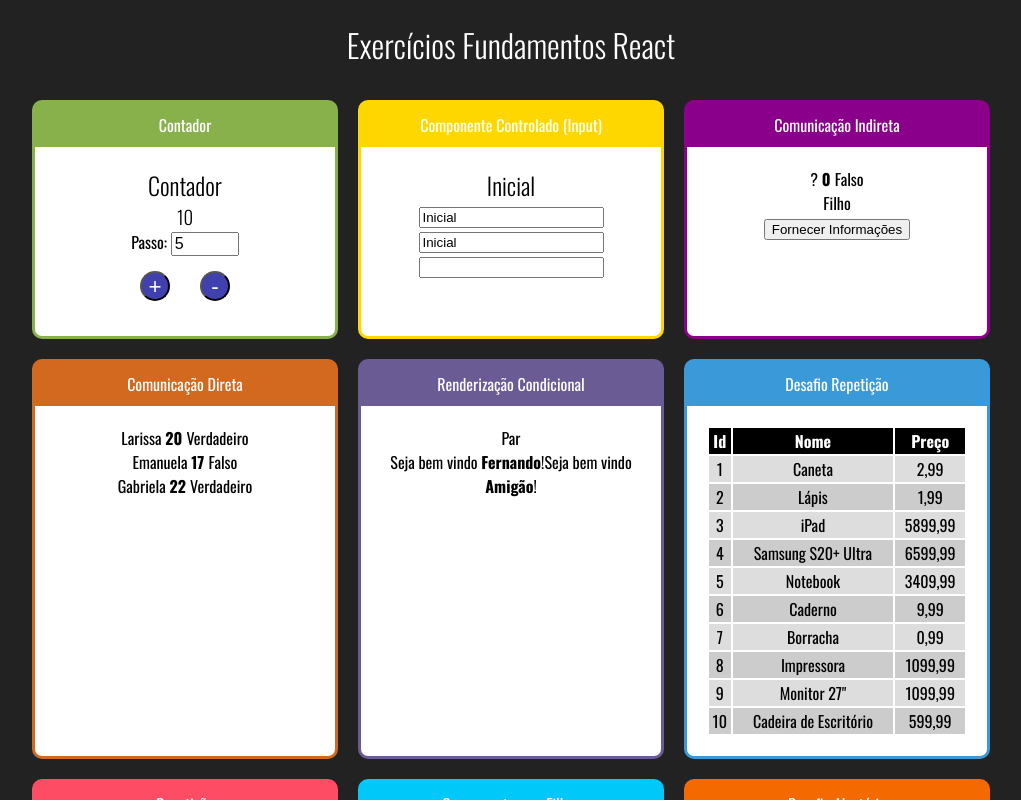
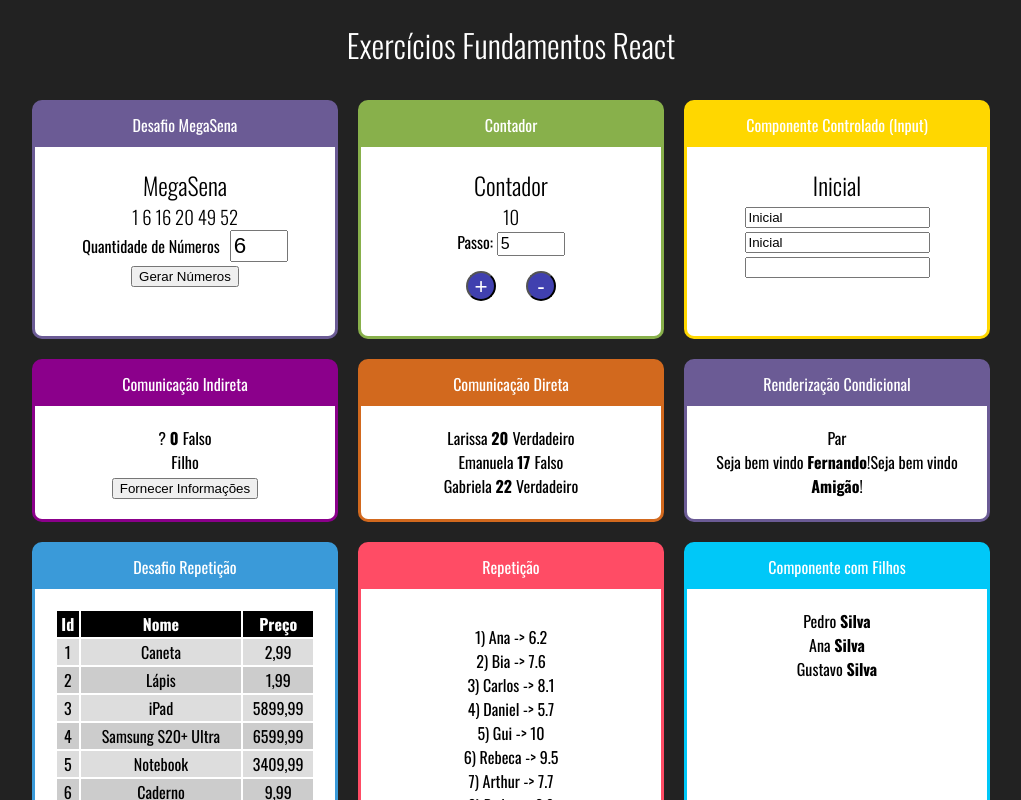
Before and after one commit to Isaque96/react-fundamentals, a React (Create React App) app: page / in a window 1280 px wide. Shown: the top 800 px of the page, without its empty margins (129-1150 px from the left). Built offline with nearby package versions, Linux system fonts and the light colour scheme.

Commit message:
fundamentals finalization

```diff
--- a/src/App.jsx
+++ b/src/App.jsx
@@ -1,6 +1,7 @@
 import React from "react";
 import "./App.css";
 
+import Mega from "./components/mega/Mega";
 import Counter from "./components/counter/Counter";
 import Input from "./components/form/Input";
 import IndirectFather from "./components/comunication/IndirectCommunication/Father.jsx";
@@ -22,6 +23,9 @@ export default function App(_) {
     <div className="App">
       <h1>Exercícios Fundamentos React</h1>
       <div className="Cards">
+        <Card titulo="Desafio MegaSena" color="#6B5B95">
+          <Mega qtde={6} />
+        </Card>
         <Card titulo="Contador" color="#88B04B">
           <Counter numeroInicial={10} />
         </Card>
--- /dev/null
+++ b/src/components/mega/Mega.css
@@ -0,0 +1,8 @@
+.Mega label {
+  margin-right: 10px;
+}
+
+.Mega input {
+  font-size: 1.4rem;
+  width: 50px;
+}
--- /dev/null
+++ b/src/components/mega/Mega.jsx
@@ -0,0 +1,50 @@
+import React, { useState } from "react";
+import "./Mega.css";
+
+export default function Mega(props) {
+  function gerarNumeroNaoContido(min, max, array) {
+    const aleatorio = parseInt(Math.random() * (max + 1 - min)) + min;
+    return array.includes(aleatorio)
+      ? gerarNumeroNaoContido(min, max, array)
+      : aleatorio;
+  }
+
+  function gerarNumeros(qtde) {
+    const numeros = Array(qtde)
+      .fill(0)
+      .reduce((nums) => {
+        const novoNumero = gerarNumeroNaoContido(1, 60, nums);
+        return [...nums, novoNumero];
+      }, [])
+      .sort((n1, n2) => n1 - n2);
+
+    return numeros;
+  }
+
+  const [qtde, setQtde] = useState(props.qtde || 6);
+  const [numeros, setNumeros] = useState(gerarNumeros(qtde));
+
+  return (
+    <div className="Mega">
+      <h2>MegaSena</h2>
+      <h3>{numeros.join(" ")}</h3>
+      <div>
+        <label>Quantidade de Números</label>
+        <input
+          type="number"
+          min={6}
+          max={12}
+          value={qtde}
+          onChange={(e) => {
+            const value = +e.target.value;
+            setQtde(value);
+            setNumeros(gerarNumeros(value));
+          }}
+        />
+      </div>
+      <button onClick={(_) => setNumeros(gerarNumeros(qtde))}>
+        Gerar Números
+      </button>
+    </div>
+  );
+}
```
